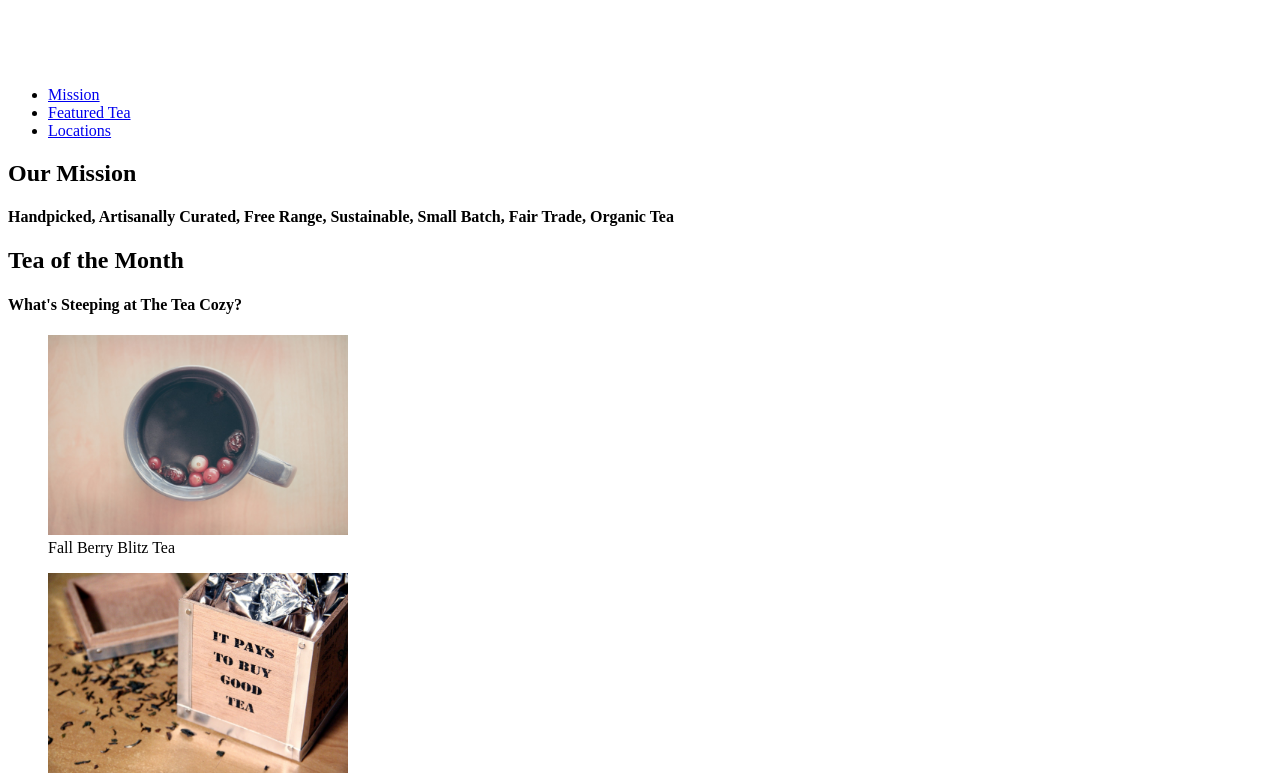
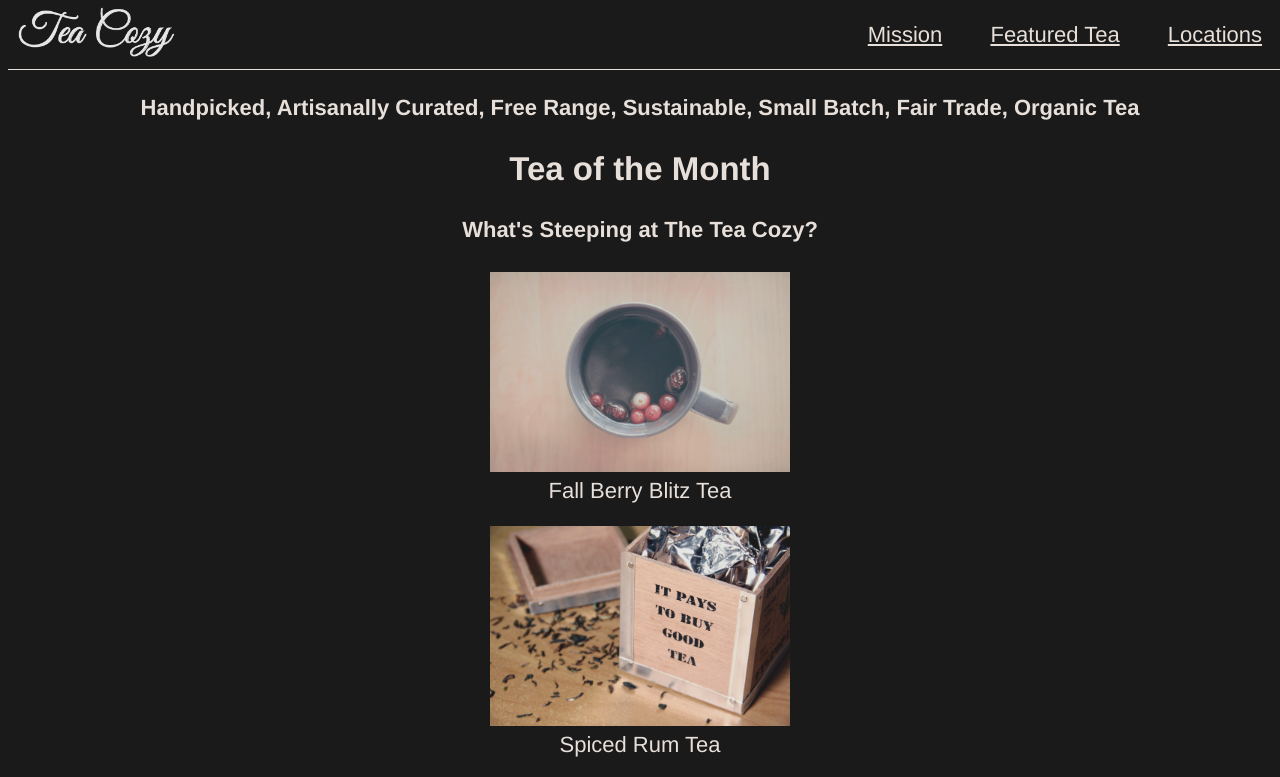
Before and after one commit to TriinPersidski/teacozy, a plain HTML site: page index.html in a window 1280 px wide. Shown: the top 777 px of the page. Drawn offline with Linux system fonts and the light colour scheme.

Commit message:
add header

```diff
--- a/index.html
+++ b/index.html
@@ -4,21 +4,19 @@
     <meta charset="utf-8">
     <title>Tea Cozy</title>
     <meta name="viewport" content="width=device-width, initial-scale=1.0">
-    <link href="/resources/css/style.css" type="text/css" rel="stylesheet">
+    <link href="./resources/css/style.css" type="text/css" rel="stylesheet">
   </head>
 
   <!-- This is a comment -->
   <body>
     <header>
-      <figure>
-        <img src="./resources/images/img-tea-cozy-logo.png" alt="Tea Cozy logo" width="auto" height="50">
-        <figcaption></figcaption>
-      </figure>
+      <div class="logo">
+        <img src="./resources/images/img-tea-cozy-logo.png" alt="Tea Cozy logo" width="" height="50px">
+      </div>
       <nav>
-        <ul>
-          <li><a href="#mission">Mission</a></li>
-          <li><a href="#Featuredtea">Featured Tea</a></li>
-          <li><a href="#locations">Locations</a></li>
+        <a href="#mission">Mission</a>
+        <a href="#Featuredtea">Featured Tea</a>
+        <a href="#locations">Locations</a>
         </ul>
       </nav>
     </header>
@@ -27,14 +25,14 @@
       <section>
         <div class="mission">
           <div class="article">
-            <h2>Our Mission</h2>
+            <h2 id="mission">Our Mission</h2>
             <h4>Handpicked, Artisanally Curated, Free Range, Sustainable, Small Batch, Fair Trade, Organic Tea</h4>
           </div>
         </div>
       </section>
       <div class="featuredtea">
         <div class="headline">
-          <h2>Tea of the Month</h2>
+          <h2 id="featuredtea">Tea of the Month</h2>
           <h4>What's Steeping at The Tea Cozy?</h4>
         </div>
         <div class="images">
@@ -63,7 +61,7 @@
 
       <section>
         <div class="locations">
-          <h2>Locations</h2>
+          <h2 id="locations">Locations</h2>
           <article>
             <div class="col">
               <h3>Downtown</h3>
--- a/resources/css/style.css
+++ b/resources/css/style.css
@@ -0,0 +1,35 @@
+html, body {
+  font-family: Helvetica;
+  font-size: 22px;
+  color: seashell;
+  background-color: black;
+  opacity:0.9;
+  text-align: center;
+}
+
+header {
+  height: 69px;
+  width: 100%;
+  border-bottom: 1px solid seashell;
+  background-color: black;
+  position: fixed;
+  display: flex;
+  justify-content: space-between;
+  align-items: center;
+  overflow: hidden;
+  top: 0;
+  }
+
+header .logo {
+  margin-left: 10px;
+}
+
+nav a {
+  text-decoration: underline;
+  color: seashell;
+  display: inline-block;
+  justify-content:
+  text-align: center;
+  padding: 14px 16px;
+  margin-right: 10px;
+}
```
